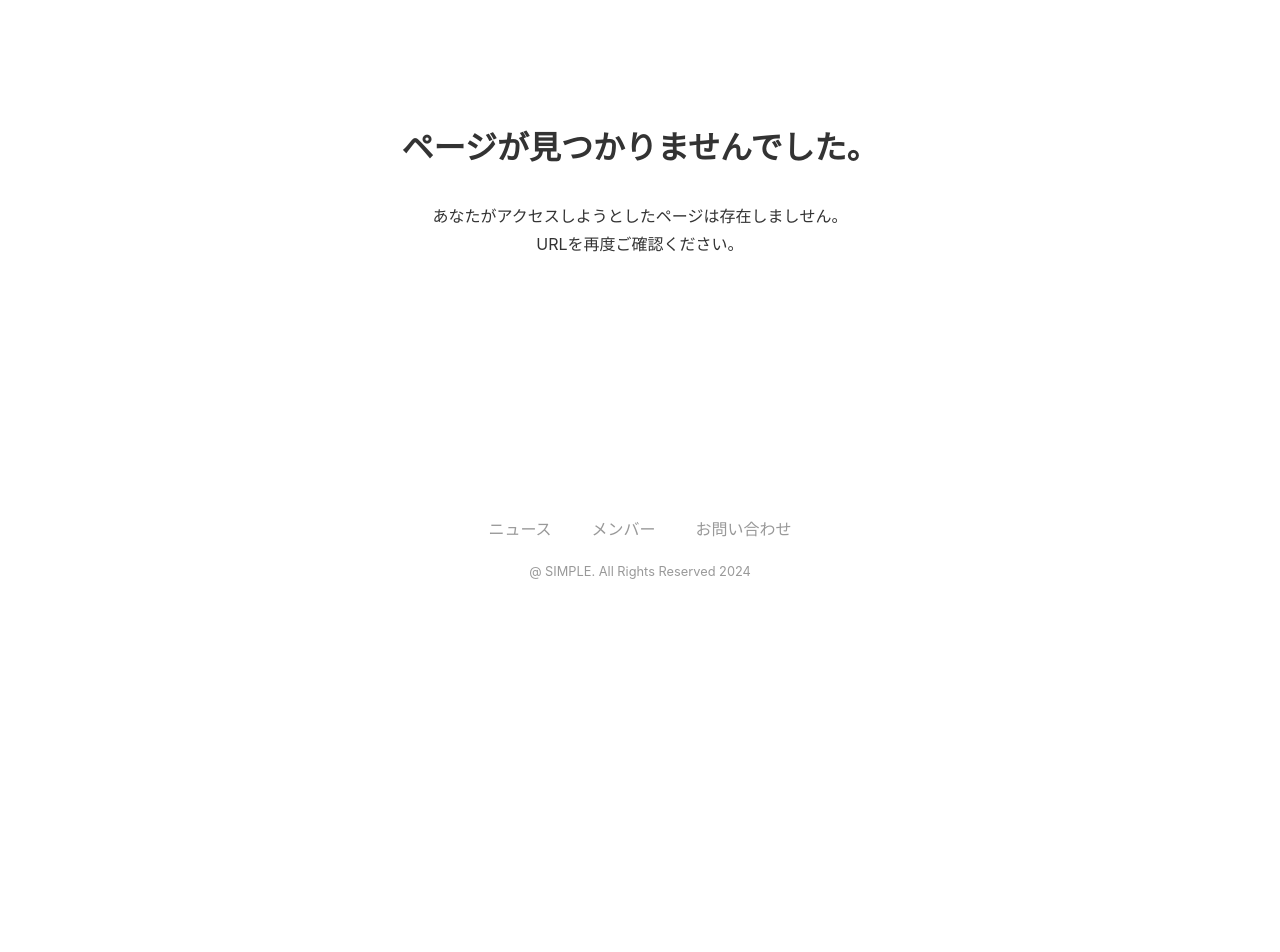
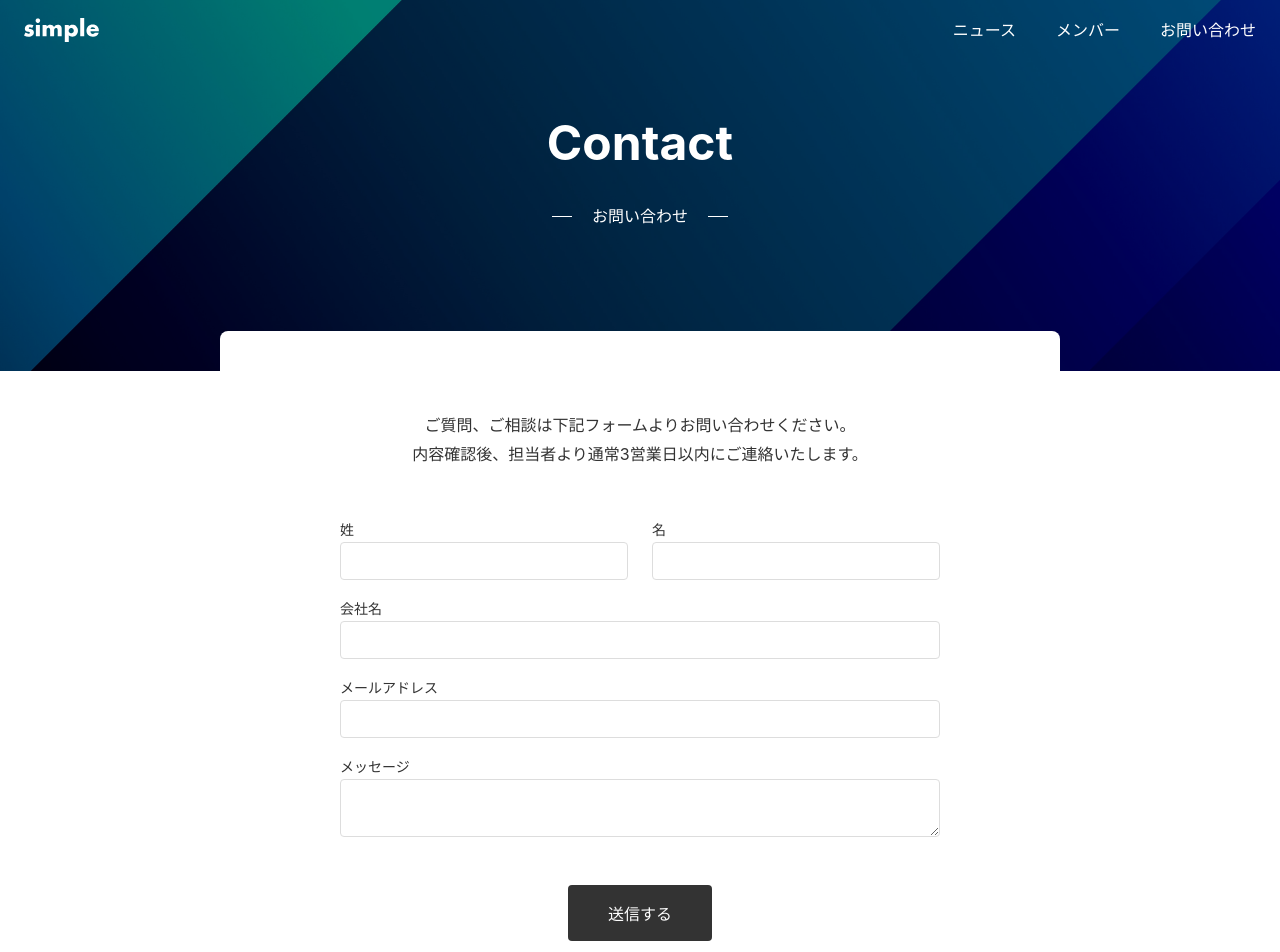
Before and after one commit to hiroyukiw/my-next-project, a Next.js app: page /contact in a window 1280 px wide. Before the commit this address had no page. Shown: the top 952 px of the page. Before the commit the page ends 800 px from the top, so only its background shows below. Built offline with nearby package versions, Linux system fonts and the light colour scheme.

Commit message:
9章まで完了

```diff
--- /dev/null
+++ b/app/_action/contact.ts
@@ -0,0 +1,101 @@
+"use server";
+
+function validateEmail(email: string) {
+  const pattern = /^[^\s@]+@[^\s@]+\.[^\s@]+$/;
+  return pattern.test(email);
+}
+
+export async function createContactData(_prevState: any, formData: FormData) {
+  // formのname属性ごとにformData.get()で値を取り出すことができる
+  const rawFormData = {
+    lastname: formData.get("lastname") as string,
+    firstname: formData.get("firstname") as string,
+    company: formData.get("company") as string,
+    email: formData.get("email") as string,
+    message: formData.get("message") as string,
+  };
+  if (!rawFormData.lastname) {
+    return {
+      status: "error",
+      message: "姓を入力してください",
+    };
+  }
+  if (!rawFormData.firstname) {
+    return {
+      status: "error",
+      message: "名を入力してください",
+    };
+  }
+  if (!rawFormData.company) {
+    return {
+      status: "error",
+      message: "会社名を入力してください",
+    };
+  }
+  if (!rawFormData.email) {
+    return {
+      status: "error",
+      message: "メールアドレスを入力してください",
+    };
+  }
+  if (!validateEmail(rawFormData.email)) {
+    return {
+      status: "error",
+      message: "メールアドレスの形式が誤っています",
+    };
+  }
+  if (!rawFormData.message) {
+    return {
+      status: "error",
+      message: "メッセージを入力してください",
+    };
+  }
+  const result = await fetch(
+    `https://api.hsforms.com/submissions/v3/integration/submit/${process.env.HUBSPOT_PORTAL_ID}/${process.env.HUBSPOT_FORM_ID}`,
+    {
+      method: "POST",
+      headers: {
+        "Content-Type": "application/json",
+      },
+      body: JSON.stringify({
+        fields: [
+          {
+            objectTypeId: "0-1",
+            name: "lastname",
+            value: rawFormData.lastname,
+          },
+          {
+            objectTypeId: "0-1",
+            name: "firstname",
+            value: rawFormData.firstname,
+          },
+          {
+            objectTypeId: "0-1",
+            name: "company",
+            value: rawFormData.company,
+          },
+          {
+            objectTypeId: "0-1",
+            name: "email",
+            value: rawFormData.email,
+          },
+          {
+            objectTypeId: "0-1",
+            name: "message",
+            value: rawFormData.message,
+          },
+        ],
+      }),
+    }
+  );
+  try {
+    await result.json();
+  } catch (e) {
+    console.log(e);
+    return {
+      status: "error",
+      message: "お問い合わせに失敗しました",
+    };
+  }
+  return { status: "success", message: "OK" };
+}
--- /dev/null
+++ b/app/_components/ContactForm/index.module.css
@@ -0,0 +1,73 @@
+.form {
+  max-width: 600px;
+  margin: 0 auto;
+}
+
+.item {
+  display: flex;
+  flex-direction: column;
+  flex: 1;
+  padding: 8px 0;
+}
+
+.horizontal {
+  display: flex;
+  justify-content: flex-start;
+  align-items: center;
+  width: 100%;
+  gap: 24px;
+}
+
+.label {
+  font-size: 14px;
+}
+
+.textfield {
+  border: 1px solid var(--color-border);
+  padding: 8px;
+  border-radius: 4px;
+  line-height: 1.5;
+  width: 100%;
+}
+
+.textarea {
+  border: 1px solid var(--color-border);
+  padding: 8px;
+  border-radius: 4px;
+  line-height: 1.5;
+  width: 100%;
+}
+
+.actions {
+  text-align: center;
+  margin-top: 40px;
+}
+
+.button {
+  border: none;
+  background-color: var(--color-button-primary);
+  padding: 16px 40px;
+  font-size: 16px;
+  border-radius: 4px;
+  color: var(--color-text-unpainted);
+  cursor: pointer;
+}
+
+.success {
+  background-color: var(--color-bg-sub);
+  text-align: center;
+  padding: 40px;
+  border-radius: var(--border-radius);
+}
+
+.error {
+  color: var(--color-text-error);
+  font-size: 14px;
+  margin-bottom: 8px;
+}
+
+@media (max-width: 640px) {
+  .success {
+    text-align: left;
+  }
+}
--- /dev/null
+++ b/app/_components/ContactForm/index.tsx
@@ -0,0 +1,86 @@
+"use client";
+
+import { createContactData } from "@/app/_action/contact";
+import { useActionState } from "react";
+import styles from "./index.module.css";
+
+const initialState = {
+  status: "",
+  message: "",
+};
+
+export default function ContactForm() {
+  const [state, formAction] = useActionState(createContactData, initialState);
+  console.log(state);
+  if (state.status === "success") {
+    return (
+      <p className={styles.success}>
+        お問い合わせいただき、ありがとうございます。
+        <br />
+        お返事まで今しばらくお待ちください。
+      </p>
+    );
+  }
+  return (
+    <form className={styles.form} action={formAction}>
+      <div className={styles.horizontal}>
+        <div className={styles.item}>
+          <label className={styles.label} htmlFor="lastname">
+            姓
+          </label>
+          <input
+            className={styles.textfield}
+            type="text"
+            name="lastname"
+            id="lastname"
+          />
+        </div>
+        <div className={styles.item}>
+          <label className={styles.label} htmlFor="firstname">
+            名
+          </label>
+          <input
+            className={styles.textfield}
+            type="text"
+            name="firstname"
+            id="firstname"
+          />
+        </div>
+      </div>
+      <div className={styles.item}>
+        <label className={styles.label} htmlFor="company">
+          会社名
+        </label>
+        <input
+          className={styles.textfield}
+          type="text"
+          name="company"
+          id="company"
+        />
+      </div>
+      <div className={styles.item}>
+        <label className={styles.label} htmlFor="email">
+          メールアドレス
+        </label>
+        <input
+          className={styles.textfield}
+          type="text"
+          name="email"
+          id="email"
+        />
+      </div>
+      <div className={styles.item}>
+        <label className={styles.label} htmlFor="message">
+          メッセージ
+        </label>
+        <textarea className={styles.textarea} id="message" name="message" />
+      </div>
+      <div className={styles.actions}>
+        {state.status === "error" && (
+          <p className={styles.error}>{state.message}</p>
+        )}
+        <input type="submit" value="送信する" className={styles.button} />
+      </div>
+    </form>
+  );
+}
--- /dev/null
+++ b/app/contact/layout.tsx
@@ -0,0 +1,15 @@
+import Hero from "@/app/_components/Hero";
+import Sheet from "@/app/_components/Sheet";
+
+type Props = {
+  children: React.ReactNode;
+};
+
+export default function RootLayout({ children }: Props) {
+  return (
+    <>
+      <Hero title="Contact" sub="お問い合わせ" />
+      <Sheet>{children}</Sheet>
+    </>
+  );
+}
--- /dev/null
+++ b/app/contact/page.module.css
@@ -0,0 +1,10 @@
+.text {
+  text-align: center;
+  margin-bottom: 40px;
+}
+
+@media (max-width: 640px) {
+  .text {
+    text-align: left;
+  }
+}
--- /dev/null
+++ b/app/contact/page.tsx
@@ -0,0 +1,15 @@
+import ContactForm from "@/app/_components/ContactForm";
+import styles from "./page.module.css";
+
+export default function Page() {
+  return (
+    <div className={styles.container}>
+      <p className={styles.text}>
+        ご質問、ご相談は下記フォームよりお問い合わせください。
+        <br />
+        内容確認後、担当者より通常3営業日以内にご連絡いたします。
+      </p>
+      <ContactForm />
+    </div>
+  );
+}
--- a/next.config.ts
+++ b/next.config.ts
@@ -1,4 +1,5 @@
 import type { NextConfig } from "next";
+import path from "path";
 
 const nextConfig: NextConfig = {
   images: {
```
